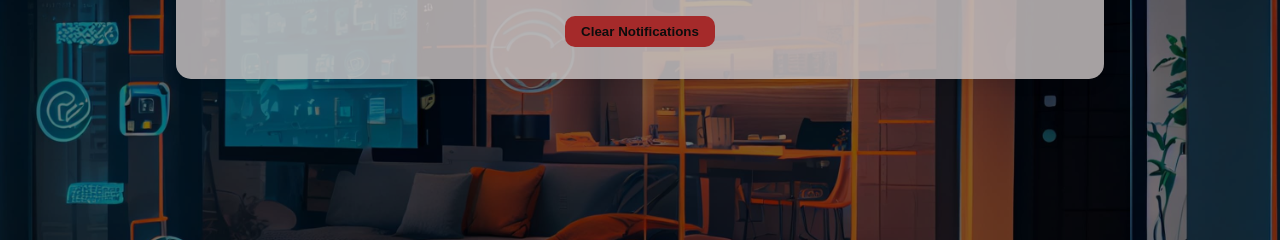
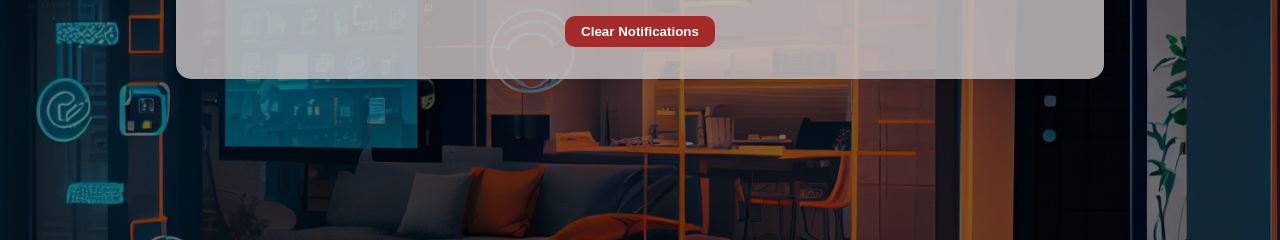
Before and after one commit to anggeching/home-control, a PHP site: page /front-end/notif.html in a window 1280 px wide. Shown: the part 289-529 px from the top of the page. Run offline with PHP 8.4, Linux system fonts and the light colour scheme.

Commit message:
change color clear notif button

```diff
--- a/css/style.css
+++ b/css/style.css
@@ -220,7 +220,7 @@ nav ul li a:hover {
   margin: 1rem auto;
   padding: 0.5rem 1rem;
   background-color: #A52A2A;
-  color: #0d0d0d;
+  color: #fff;
   border: none;
   border-radius: 10px;
   cursor: pointer;
```
